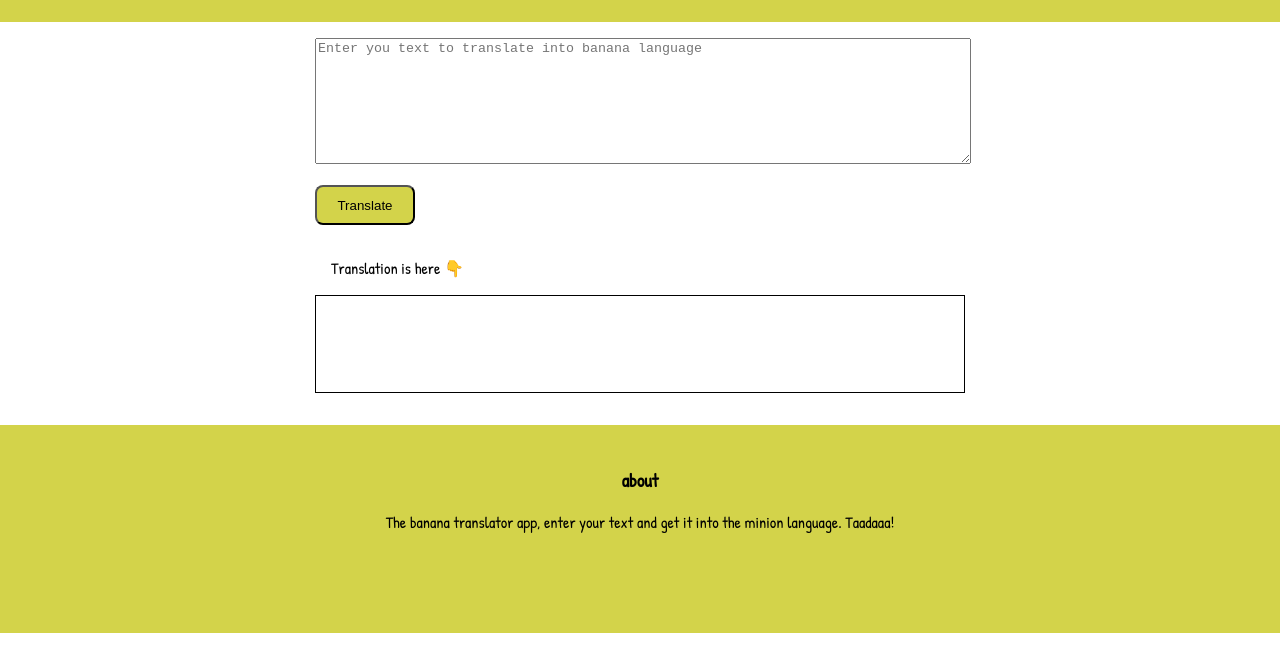
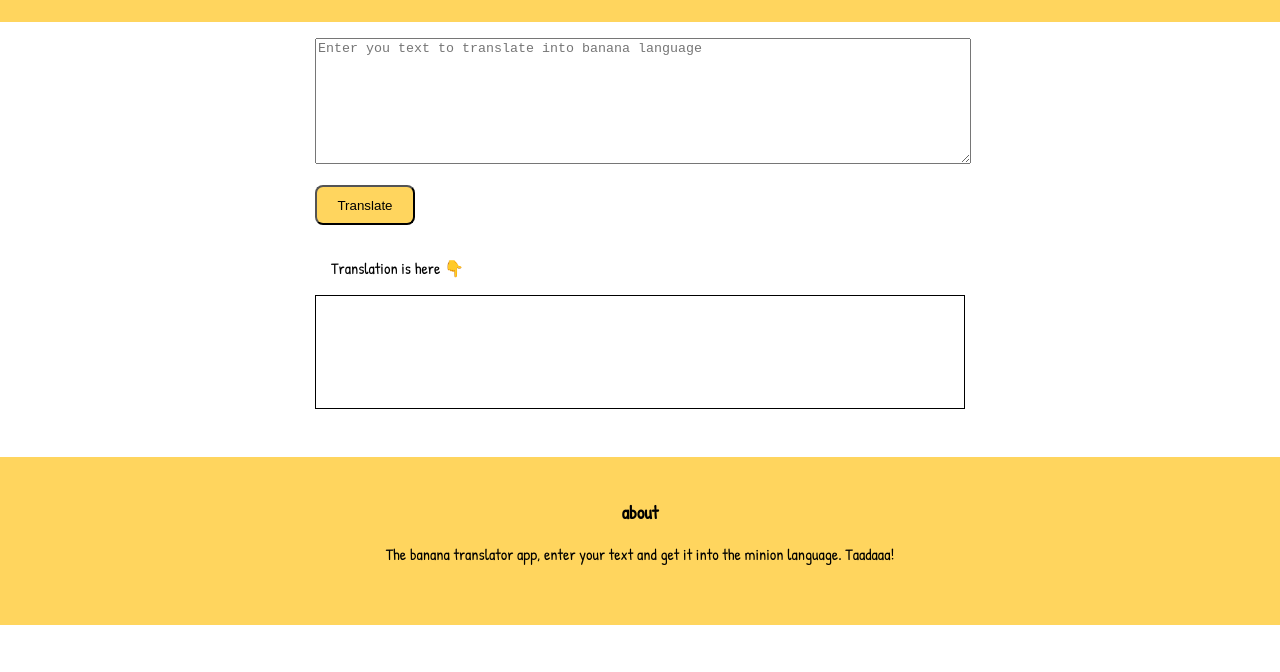
Before and after one commit to Rohitprasad83/Neogcamp-banana-speak, a plain HTML site: page index.html in a window 1280 px wide. Shown: the part 90-762 px from the top of the page. Drawn offline with Linux system fonts and the light colour scheme.

Commit message:
Update: color of the page

```diff
--- a/style.css
+++ b/style.css
@@ -1,7 +1,7 @@
 @import url("https://fonts.googleapis.com/css2?family=Patrick+Hand&family=Roboto+Slab:wght@300&display=swap");
 
 :root {
-  --primary-color: rgb(211, 211, 74);
+  --primary-color: #ffd55e;
 }
 body {
   font-family: "Patrick Hand", cursive;
@@ -37,15 +37,15 @@ textarea {
 #output-area {
   border: 1px solid black;
   height: 10vh;
-  padding: 0.5rem;
-  margin-bottom: 1rem;
+  padding: 1rem;
+  margin-bottom: 2rem;
 }
 
 footer {
   background-color: var(--primary-color);
   padding: 1.5rem;
   text-align: center;
-  height: 20vh;
+  height: 15vh;
 }
 
 footer p {
```
